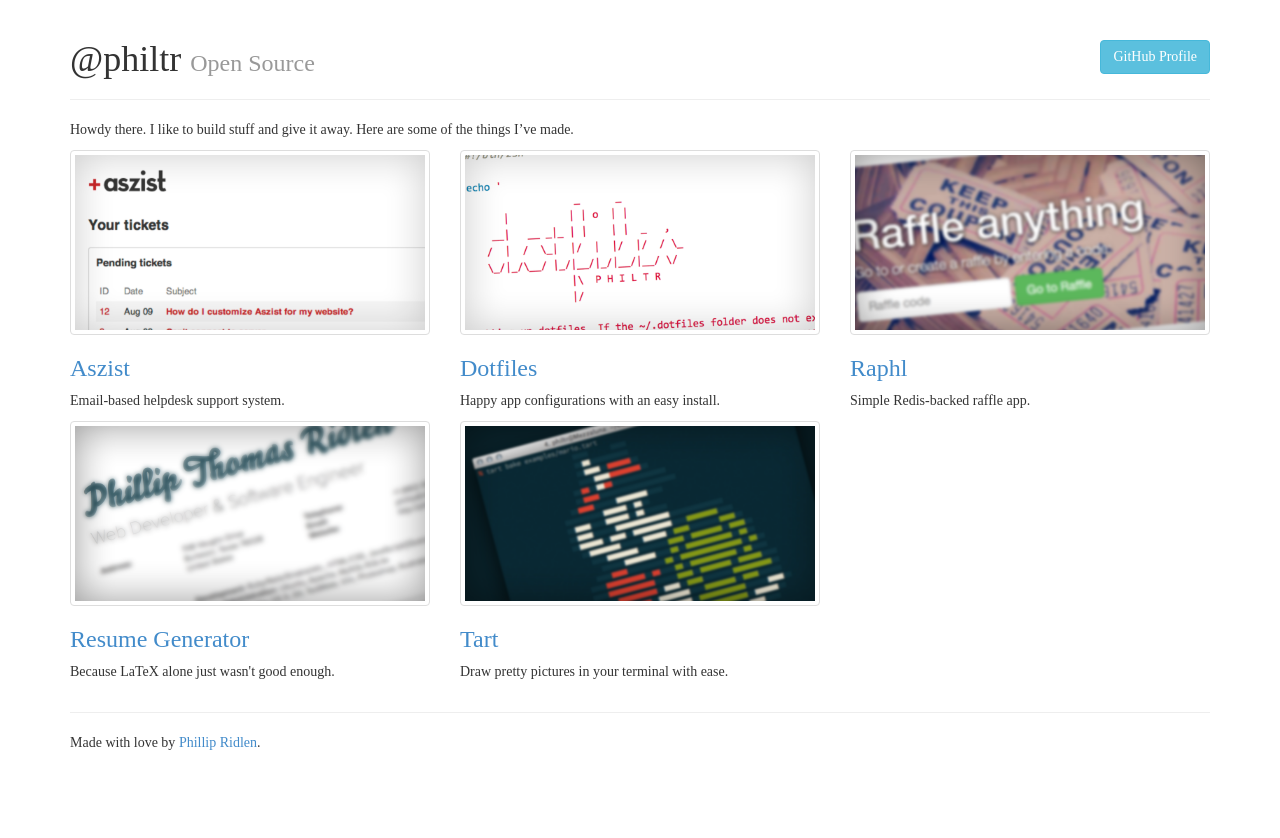
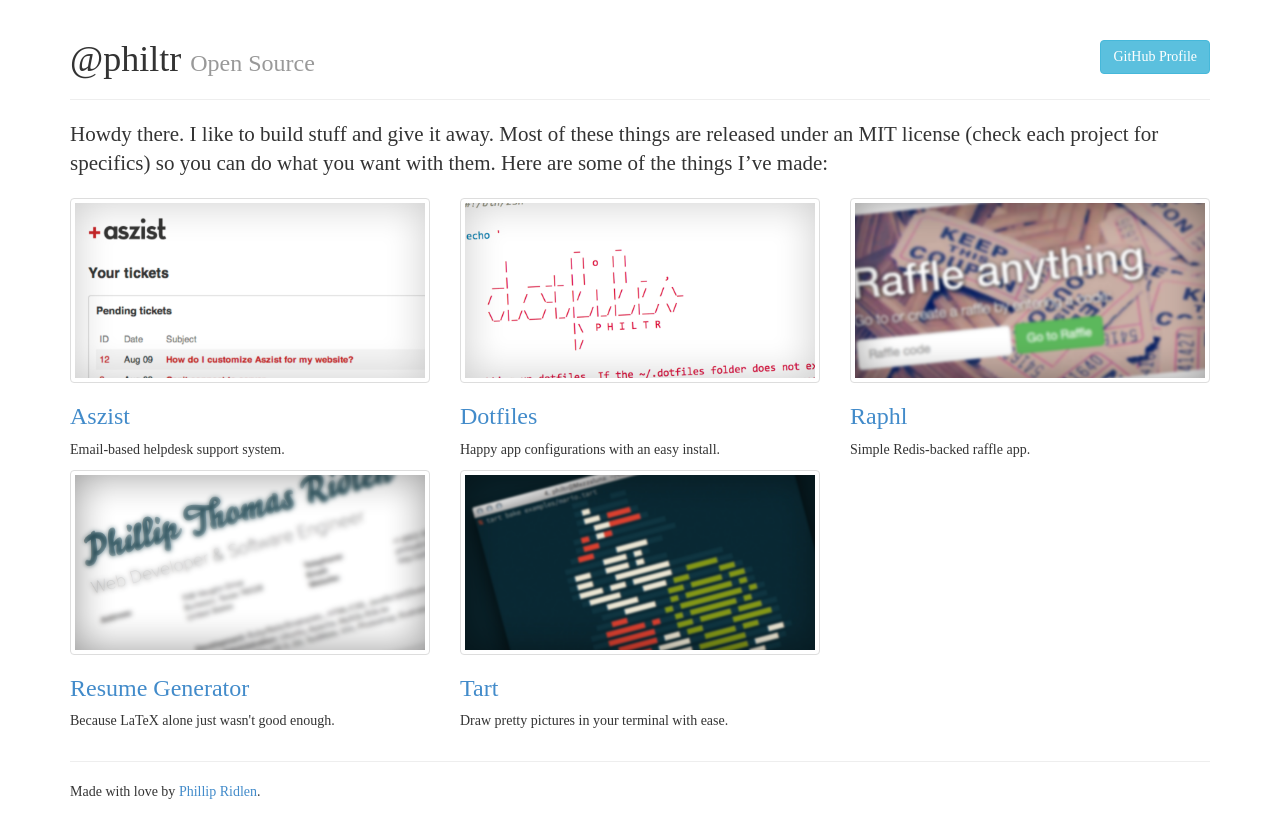
Before and after one commit to philtr/philtr.github.com, a Jekyll site: the page built from index.md, in a window 1280 px wide. Shown: the top 838 px of the page. Built offline with Jekyll 4.4.1, drawn with Linux system fonts in a browser that asks for light colours; nearby versions of some CDN libraries.

Commit message:
Update lead text

```diff
--- a/index.md
+++ b/index.md
@@ -3,6 +3,10 @@ title: Home
 layout: default
 ---
 
-Howdy there. I like to build stuff and give it away. Here are some of the things I've made.
+<p class="lead">
+  Howdy there. I like to build stuff and give it away. Most of these things are released under an
+  MIT license (check each project for specifics) so you can do what you want with them. Here are
+  some of the things I&rsquo;ve made:
+</p>
 
 {% include projects.html %}
```
